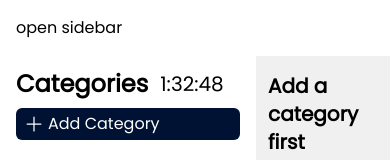
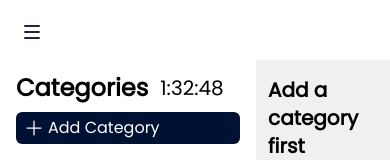
Before and after one commit to Kenramiscal1106/vue-todo-app, a Vue app: page / in a window 390 px wide. Shown: the top 160 px of the page. Built offline with nearby package versions, Linux system fonts and the light colour scheme.

Commit message:
feat(components): :sparkles: change styling and button content to svg

```diff
--- a/src/components/Navbar.vue
+++ b/src/components/Navbar.vue
@@ -4,8 +4,13 @@ import { useStyleStore } from "../lib/stores";
 const style = useStyleStore()
 </script>
 <template>
-  <nav class="md:hidden block dark:bg-secondary-dark p-4">
-    <button @click="style.toggleCollapseVisible()">open sidebar</button>
+  <nav class="md:hidden block dark:bg-secondary-dark p-3">
+    <button @click="style.toggleCollapseVisible()"
+      class="text-gray-800 hover:text-primary dark:text-secondary-accent dark:hover:text-secondary p-2 dark:hover:bg-primary-light bg-opacity-5 hover:bg-secondary-dark"><svg
+        class="w-5 h-5  ">
+        <path d="M5 6h14M5 12h14M5 18h14" fill="none" stroke="currentColor" stroke-width="2" stroke-linecap="round">
+        </path>
+      </svg></button>
   </nav>
 </template>
 <style scoped>
```
